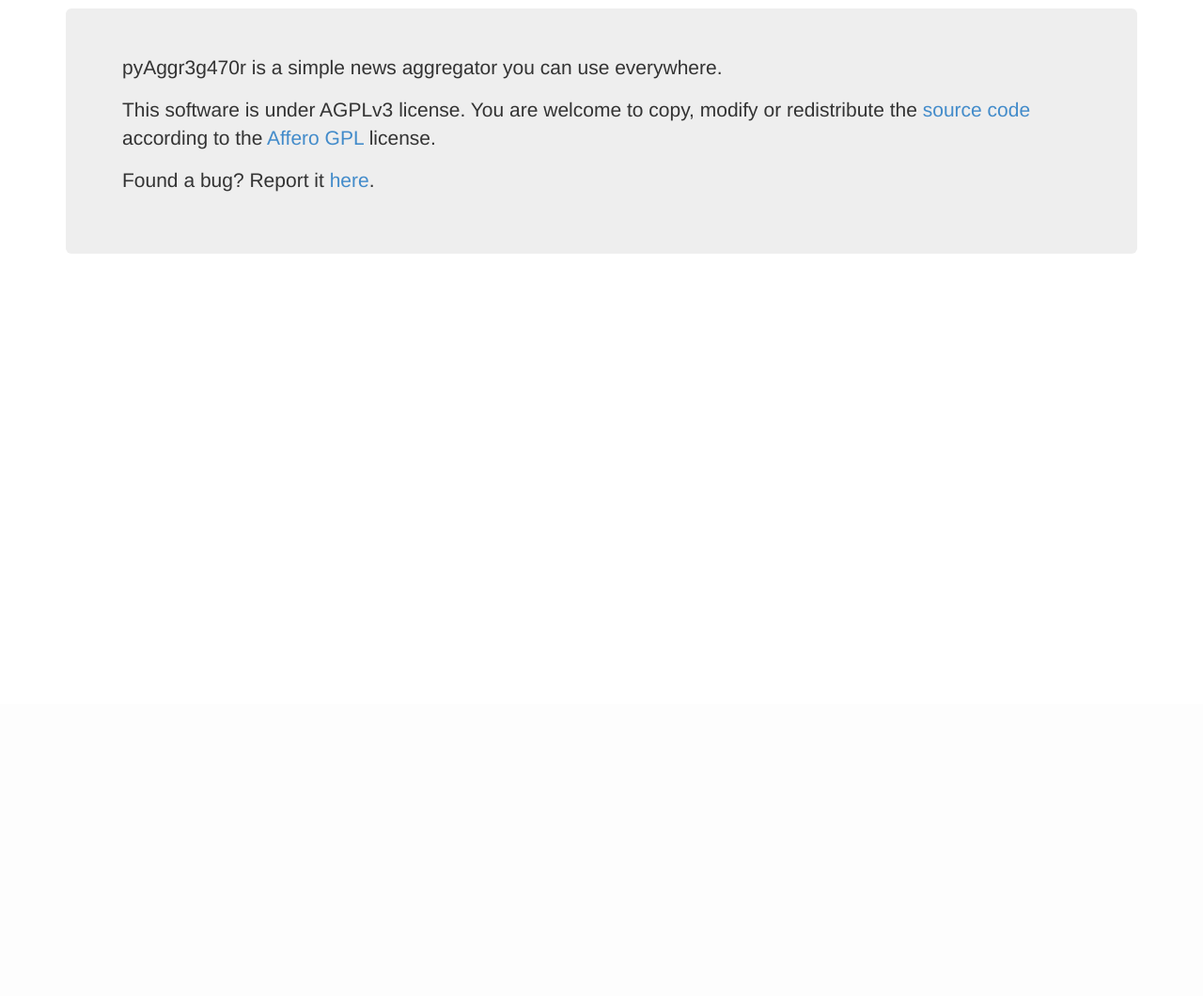
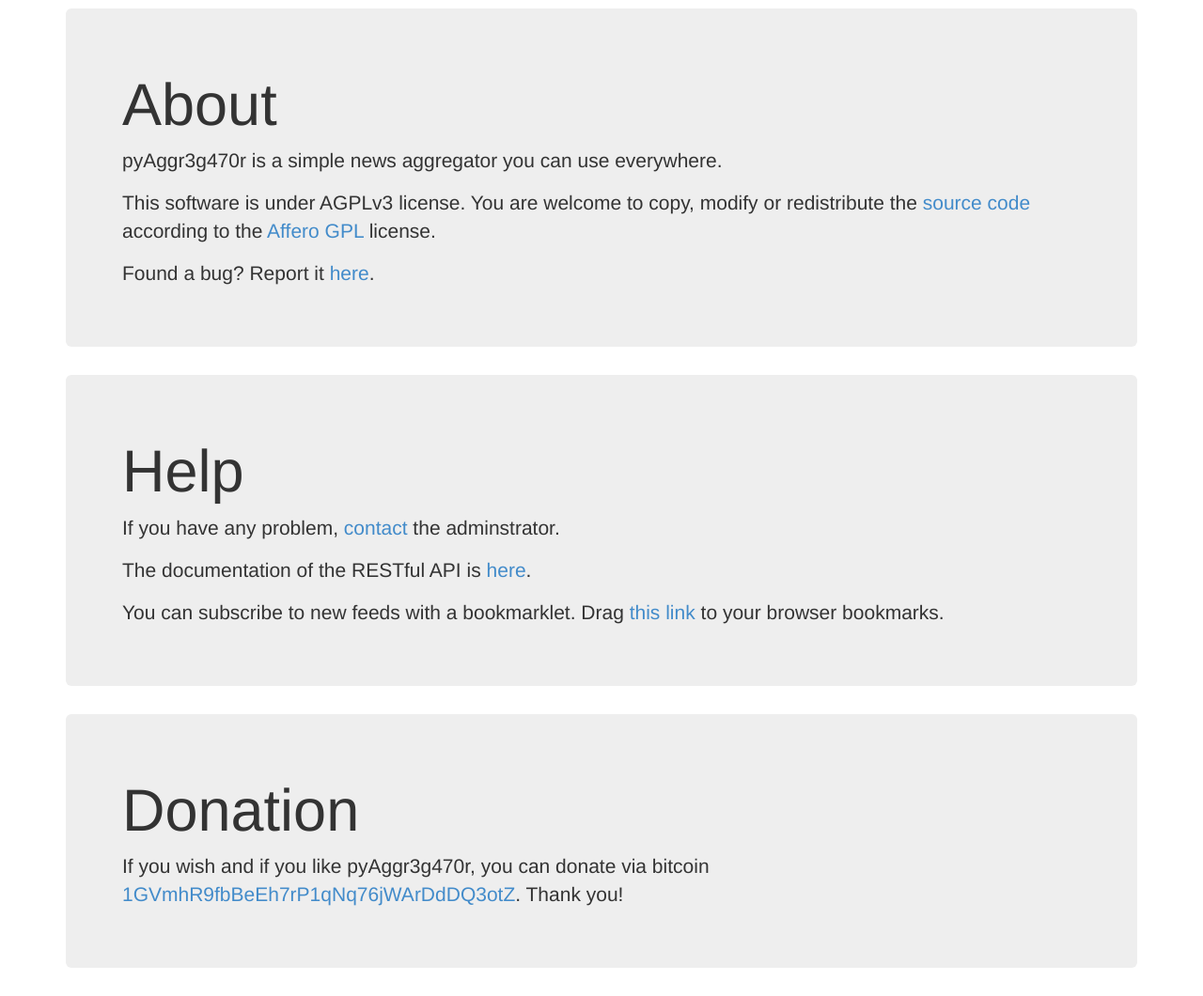
Before and after one commit to cedricbonhomme/newspipe, a Flask app: page /about in a window 1280 px wide. Shown: the part 51-1111 px from the top of the page at 94% size. Before the commit the page ends 321 px from the top, so only its background shows below. Run offline with Flask 2, Linux system fonts and the light colour scheme; parts of the project's set-up code (start-up, migrations or seed data) failed here and were passed over; some libraries are stand-ins or nearby versions.

Commit message:
It is now possible to add new feeds with a bookmarklet.

```diff
--- a/pyaggr3g470r/models.py
+++ b/pyaggr3g470r/models.py
@@ -99,10 +99,10 @@ class Feed(db.Model):
     Represent a station.
     """
     id = db.Column(db.Integer, primary_key = True)
-    title = db.Column(db.String(), default="New station")
+    title = db.Column(db.String(), default="No title")
     description = db.Column(db.String(), default="FR")
     link = db.Column(db.String())
-    site_link = db.Column(db.String(), default="New station")
+    site_link = db.Column(db.String(), default="")
     email_notification = db.Column(db.Boolean(), default=False)
     enabled = db.Column(db.Boolean(), default=True)
     created_date = db.Column(db.DateTime(), default=datetime.now)
--- a/pyaggr3g470r/templates/about.html
+++ b/pyaggr3g470r/templates/about.html
@@ -2,11 +2,22 @@
 {% block content %}
 <div class="container">
     <div class="jumbotron">
+        <h1>{{ _('About') }}</h1>
         <p>{{ _('pyAggr3g470r is a simple news aggregator you can use everywhere.') }}</p>
         <p>{{ _('This software is under AGPLv3 license. You are welcome to copy, modify or
         redistribute the <a href="https://bitbucket.org/cedricbonhomme/pyaggr3g470r">source code</a>
         according to the <a href="https://www.gnu.org/licenses/agpl-3.0.html">Affero GPL</a> license.') }}</p>
         <p>{{ _('Found a bug? Report it <a href="https://bitbucket.org/cedricbonhomme/pyaggr3g470r/issues">here</a>.') }}</p>
     </div>
+    <div class="jumbotron">
+        <h1>{{ _('Help') }}</h1>
+        <p>{{ _('If you have any problem, <a href="http://wiki.cedricbonhomme.org/contact">contact</a> the adminstrator.') }}</p>
+        <p>{{ _('The documentation of the RESTful API is <a href="https://bitbucket.org/cedricbonhomme/pyaggr3g470r#rst-header-web-service">here</a>.') }}</p>
+        <p>{{ _('You can subscribe to new feeds with a bookmarklet. Drag <a href="%(bookmarklet)s">this link</a> to your browser bookmarks.', bookmarklet='javascript:window.location="https://pyaggr3g470r.herokuapp.com/bookmarklet?url="+encodeURIComponent(document.location)') }}</p>
+    </div>
+    <div class="jumbotron">
+        <h1>{{ _('Donation') }}</h1>
+        <p>{{ _('If you wish and if you like pyAggr3g470r, you can donate via bitcoin <a href="https://blockexplorer.com/address/1GVmhR9fbBeEh7rP1qNq76jWArDdDQ3otZ">1GVmhR9fbBeEh7rP1qNq76jWArDdDQ3otZ</a>. Thank you!') }}</p>
+    </div>
 </div><!-- /.container -->
 {% endblock %}
--- a/pyaggr3g470r/views.py
+++ b/pyaggr3g470r/views.py
@@ -29,7 +29,7 @@ __license__ = "AGPLv3"
 import os
 import datetime
 from flask import abort, render_template, request, flash, session, \
-                  url_for, redirect, g, current_app, make_response
+                  url_for, redirect, g, current_app, make_response, jsonify
 from flask.ext.login import LoginManager, login_user, logout_user, \
                             login_required, current_user, AnonymousUserMixin
 from flask.ext.principal import Principal, Identity, AnonymousIdentity, \
@@ -629,6 +629,7 @@ def history():
     user = User.query.filter(User.id == g.user.id).first()
     return render_template('history.html')
 
+@app.route('/bookmarklet', methods=['GET'])
 @app.route('/create_feed', methods=['GET', 'POST'])
 @app.route('/edit_feed/<int:feed_id>', methods=['GET', 'POST'])
 @login_required
@@ -674,6 +675,15 @@ def edit_feed(feed_id=None):
             form = AddFeedForm(obj=feed)
             return render_template('edit_feed.html', action=gettext("Edit the feed"), form=form, feed=feed, \
                                     not_on_heroku = not conf.ON_HEROKU)
+
+        # Enable the user to add a feed with a bookmarklet
+        if None is not request.args.get('url', None):
+            existing_feed = [feed for feed in g.user.feeds if feed.link == request.args.get('url', None)]
+            if len(existing_feed) == 0:
+                g.user.feeds.append(Feed(link=request.args.get('url', None)))
+                db.session.commit()
+                return jsonify({"message":"ok"})
+            return jsonify({"message":"Feed already in the database."})
 
         # Return an empty form in order to create a new feed
         return render_template('edit_feed.html', action=gettext("Add a feed"), form=form, \
```
